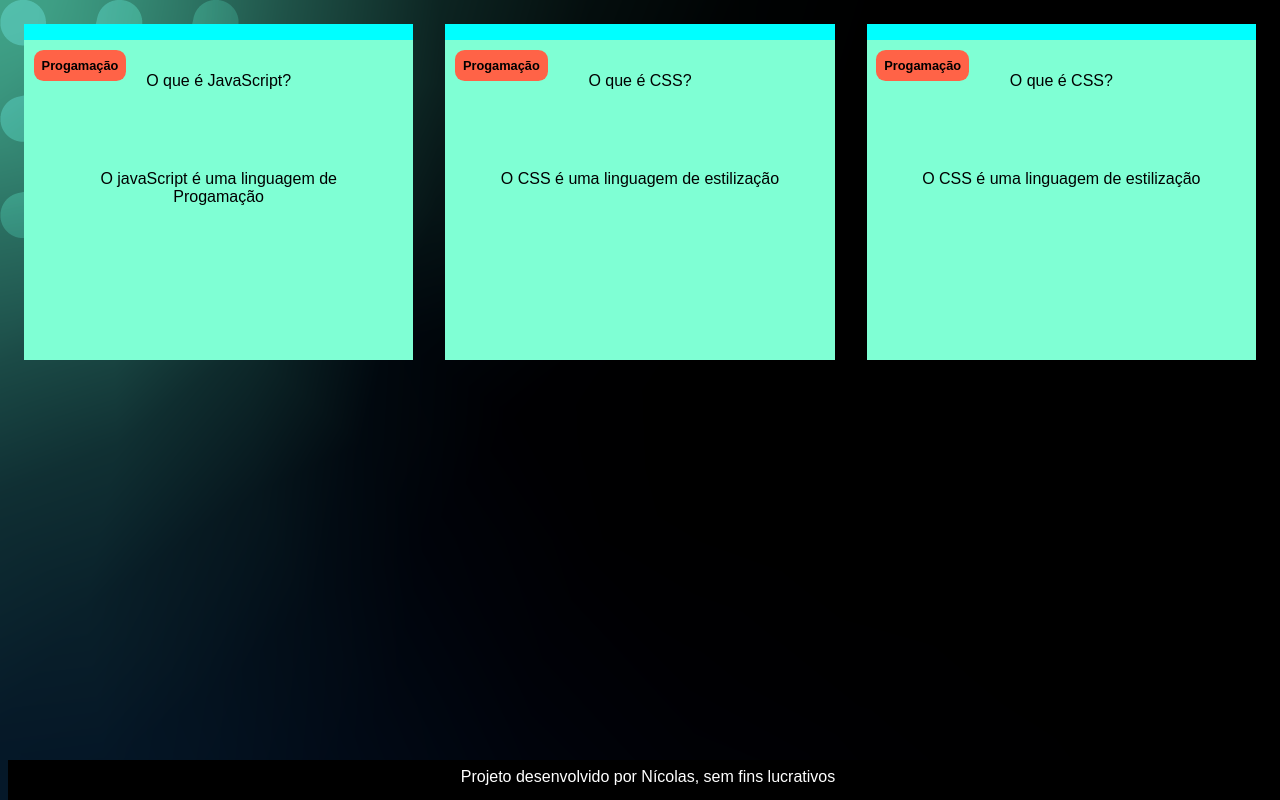
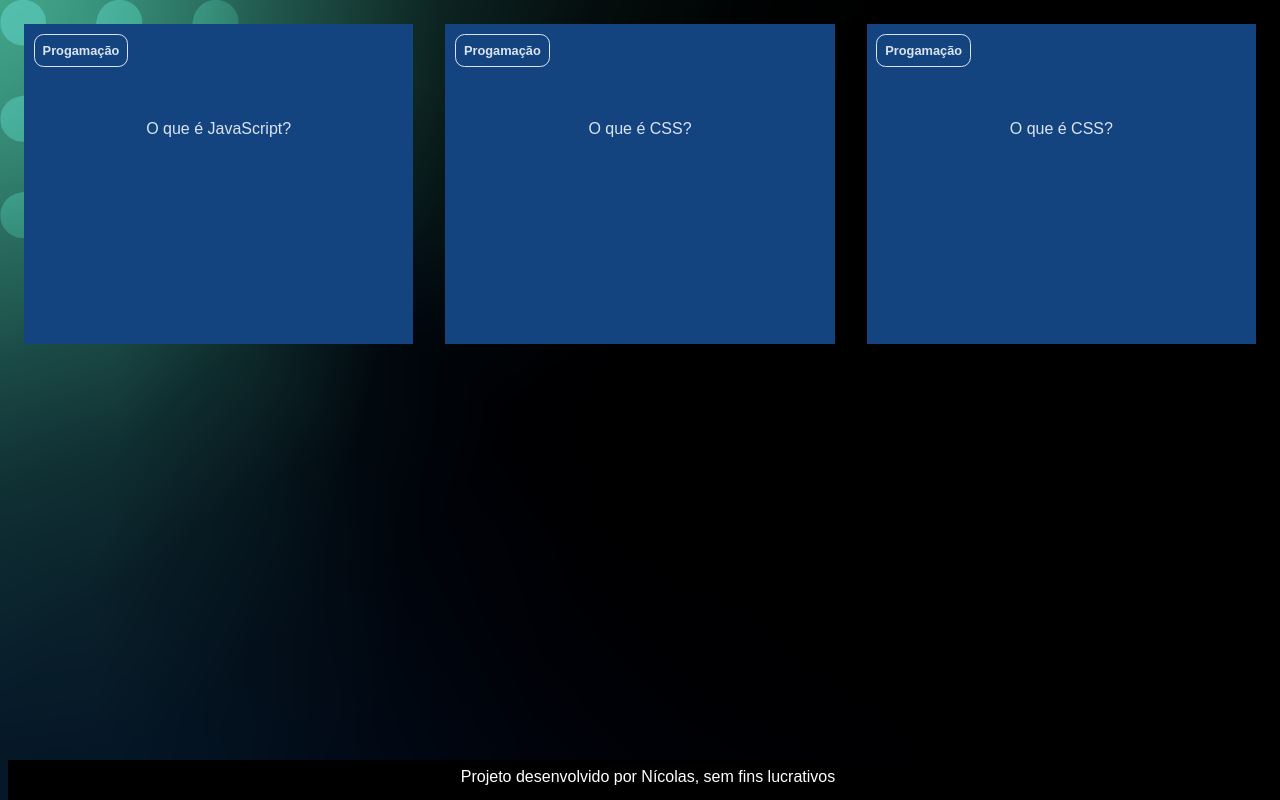
Before and after one commit to nicolas14251/flesh-card, a plain HTML site: page index.html in a window 1280 px wide. Drawn offline with Linux system fonts and the light colour scheme; a web font is replaced by a local one.

Commit message:
Add files via upload

```diff
--- a/assets/style.css
+++ b/assets/style.css
@@ -1,3 +1,9 @@
+:root{
+    --text-color: #dbe4ef;
+    --card-front-color: #00f4bf ;
+    --card-back-color: #144480 ;
+}
+
 body {
     background: url('img/bg-desktop.webp');
     font-family:"Bai Jamjuree", sans-serif;
@@ -9,7 +15,6 @@ body {
 
 .cartao{
     margin: 1rem 1rem;
-    background-color: aqua;
     height: 20rem;
     flex-grow: 1;
     flex-basis: calc(33% - 6rem);
@@ -17,26 +22,52 @@ body {
 
 .cartao__conteudo{
     text-align: center;
-    background-color: aquamarine;
+    background-color: var(--card-back-color);
     height: 100%;
+    transform-style: preserve-3d;
+    transition: transform 300ms ease-in-out;
 }
 
 .cartao__conteudo h3{
-    background-color: tomato;
+    color: var(--text-color);
+    border: 1px solid var(--text-color);
     text-align: left;
     padding: 0.5rem;
     position: absolute;
     margin: 0.6rem;
     border-radius: 0.6rem;
     font-size: 1vw;
+    backface-visibility: hidden;
 
 }
 
 .cartao__conteudo p{
     margin-top: 1rem;
     padding: 2rem;
+    margin-top: 4rem;
+
 }
 
+.cartao__conteudo__pergunta p{
+    color: var(--text-color);
+    font-weight: 500;
+}
+
+.cartao__conteudo__resposta p{
+    color: var(--card-front-color);
+    font-weight: 700;
+}
+
+.cartao__conteudo__pergunta, .cartao__conteudo__resposta{
+    backface-visibility: hidden;
+    position: absolute;
+    height: 100%;
+    width: 100%;
+}
+
+.cartao__conteudo__resposta{
+    transform: rotateY(180deg);
+}
 footer {
     background-color: black;
     color: white;
@@ -51,3 +82,8 @@ footer p {
     font-size: 0,6rem;
     margin-top: 0.5rem;
 }
+
+.cartao:hover .cartao__conteudo{
+    transform: rotateY(180deg);
+
+}
```
